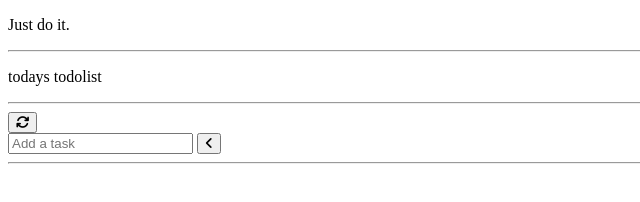
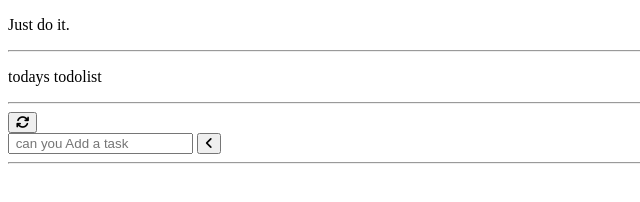
Before and after one commit to devtochit/todolist, a website built with webpack: page src/index.html in a window 1280 px wide. Shown: the full height of the page, 0-640 px from the left. Built offline with nearby package versions, Linux system fonts and the light colour scheme.

Commit message:
created a branch

```diff
--- a/src/index.html
+++ b/src/index.html
@@ -48,7 +48,7 @@
         </div>
 
         <form id="form">
-          <input class="todo-input"  type="text" placeholder="Add a task ">
+          <input class="todo-input"  type="text" placeholder=" can you Add a task ">
           <button type="button" class="todo-btn"> <i class="fa-solid fa-angle-left"> </i> </button>
           <hr>
         </form>
```
